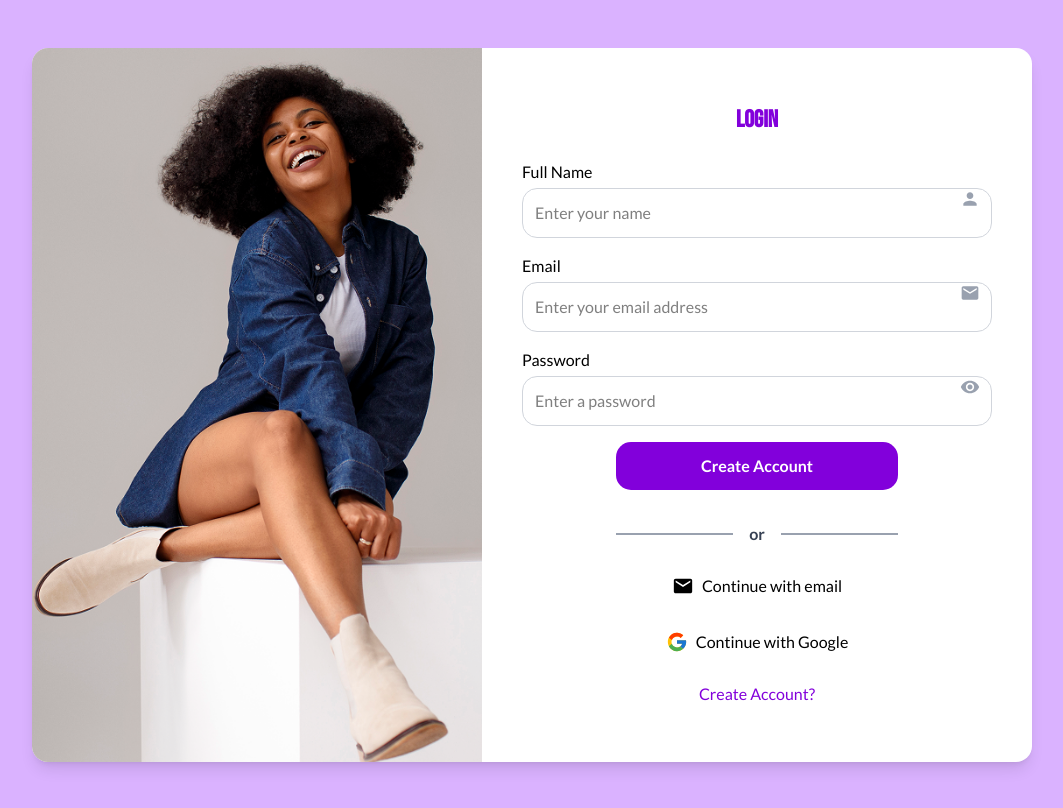
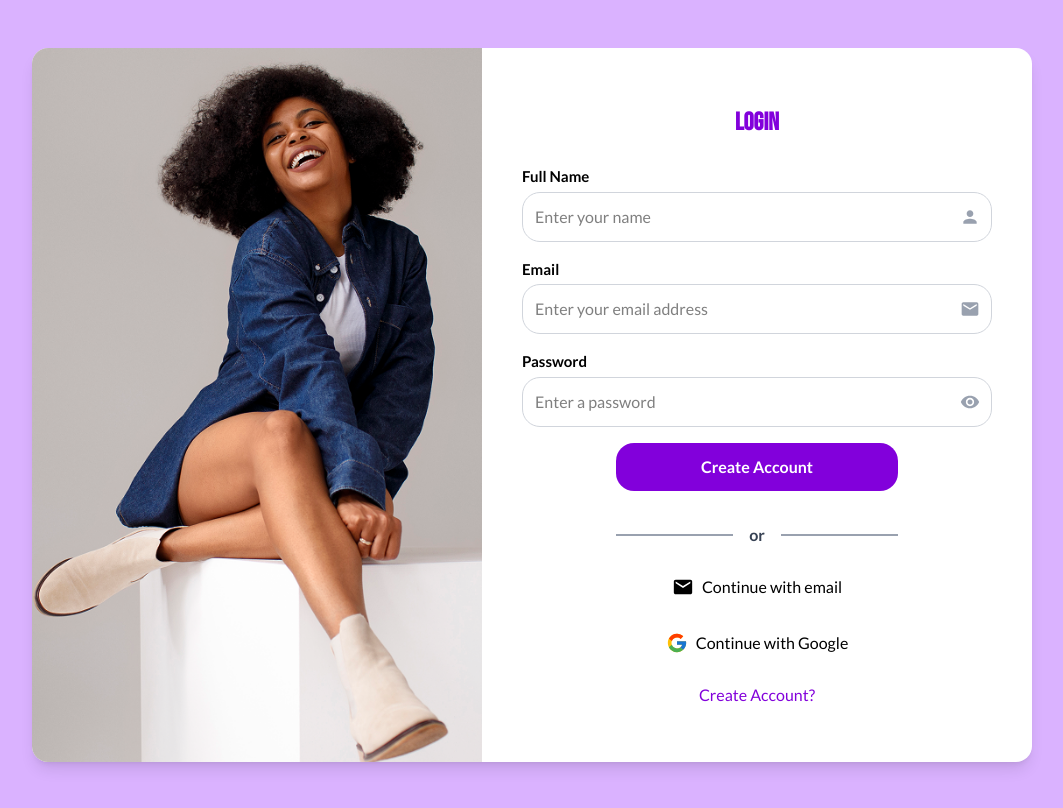
Before and after one commit to Anorme/misqabbi-store, a React (Vite) app: page /login in a window 1280 px wide. Shown: the whole page, without its empty margins (108-1171 px from the left). Built offline with nearby package versions, Linux system fonts and the light colour scheme; no server answers.

Commit message:
fix(login):fix icon alignment

```diff
--- a/src/components/UI/UserAuthForm.jsx
+++ b/src/components/UI/UserAuthForm.jsx
@@ -79,10 +79,15 @@ const UserAuthForm = () => {
 
   return (
     <form onSubmit={handleRegister} className="space-y-4">
-      <div className="relative">
-        <label htmlFor="fullName" className="block mb-1 font-medium text-left">
+      <div className="mb-4">
+        <label
+          htmlFor="fullName"
+          style={{ fontSize: '15px', fontWeight: 600 }}
+          className="block mb-1 text-left"
+        >
           Full Name
         </label>
+        <div className="relative">
           <input
             type="text"
             name="fullName"
@@ -91,16 +96,22 @@ const UserAuthForm = () => {
             value={fullName}
             onChange={handleChange}
             className="w-full p-3 pr-10 border border-gray-300"
-          style={{ borderRadius: '15px' }}
+            style={{ borderRadius: '18px' }}
           />
           <span className="absolute right-3 top-1/2 -translate-y-1/2 text-gray-400">
             <MdPerson size={20} />
           </span>
         </div>
-      <div className="relative">
-        <label htmlFor="email" className="block mb-1 font-medium text-left">
+      </div>
+      <div className="mb-4">
+        <label
+          htmlFor="email"
+          style={{ fontSize: '15px', fontWeight: 600 }}
+          className="block mb-1 text-left"
+        >
           Email
         </label>
+        <div className="relative">
           <input
             type="email"
             name="email"
@@ -109,17 +120,23 @@ const UserAuthForm = () => {
             value={email}
             onChange={handleChange}
             className="w-full p-3 pr-10 border border-gray-300"
-          style={{ borderRadius: '15px' }}
+            style={{ borderRadius: '18px' }}
           />
           {errors.email && <p className="text-red-500 text-sm">{errors.email}</p>}
           <span className="absolute right-3 top-1/2 -translate-y-1/2 text-gray-400">
             <MdEmail size={20} />
           </span>
         </div>
-      <div className="relative">
-        <label htmlFor="password" className="block mb-1 font-medium text-left">
+      </div>
+      <div className="mb-4">
+        <label
+          htmlFor="password"
+          style={{ fontSize: '15px', fontWeight: 600 }}
+          className="block mb-1 text-left"
+        >
           Password
         </label>
+        <div className="relative">
           <input
             type={showPassword ? 'text' : 'password'}
             name="password"
@@ -128,7 +145,7 @@ const UserAuthForm = () => {
             value={password}
             onChange={handleChange}
             className="w-full p-3 pr-10 border border-gray-300"
-          style={{ borderRadius: '15px' }}
+            style={{ borderRadius: '18px' }}
           />
           {errors.password && <p className="text-red-500 text-sm">{errors.password}</p>}
           <button
@@ -137,8 +154,9 @@ const UserAuthForm = () => {
             className="absolute right-3 top-1/2 -translate-y-1/2 text-xl text-gray-400"
             tabIndex={-1}
           >
-          {showPassword ? <MdVisibilityOff /> : <MdVisibility />}
+            {showPassword ? <MdVisibilityOff size={20} /> : <MdVisibility size={20} />}
           </button>
+        </div>
         {passwordStrength && (
           <p
             className={`text-sm mt-1 ${passwordStrength === 'Strong' ? 'text-green-600' : passwordStrength === 'Weak' ? 'text-yellow-600' : 'text-red-600'}`}
@@ -150,7 +168,7 @@ const UserAuthForm = () => {
       <button
         type="submit"
         className="w-[60%] mx-auto bg-purple-700 text-white py-3 font-semibold"
-        style={{ borderRadius: '15px' }}
+        style={{ borderRadius: '18px' }}
         disabled={isAuthLoading || isSubmitting}
       >
         {isAuthLoading ? 'Registering...' : 'Create Account'}
--- a/src/pages/Login.jsx
+++ b/src/pages/Login.jsx
@@ -18,7 +18,7 @@ const Login = () => {
           />
         </div>
         <div className="w-full md:w-[55%] p-10 flex flex-col justify-center pt-8 pb-8">
-          <h2 className="text-2xl font-bebas font-bold uppercase text-purple-700 text-center mb-6">
+          <h2 className="font-bebas text-[25px] font-bold uppercase text-purple-700 text-center mb-6">
             LOGIN
           </h2>
           <UserAuthForm />
--- a/src/pages/Register.jsx
+++ b/src/pages/Register.jsx
@@ -18,7 +18,7 @@ const Register = () => {
           />
         </div>
         <div className="w-full md:w-[55%] p-10 flex flex-col justify-center pt-8 pb-8">
-          <h2 className="text-2xl font-bebas font-bold uppercase text-purple-700 text-center mb-6">
+          <h2 className="font-bebas text-[25px] font-bold uppercase text-purple-700 text-center mb-6 tracking-wide">
             CREATE YOUR ACCOUNT
           </h2>
           <UserAuthForm />
```
Lines whose indentation alone changed are shown as unchanged.
